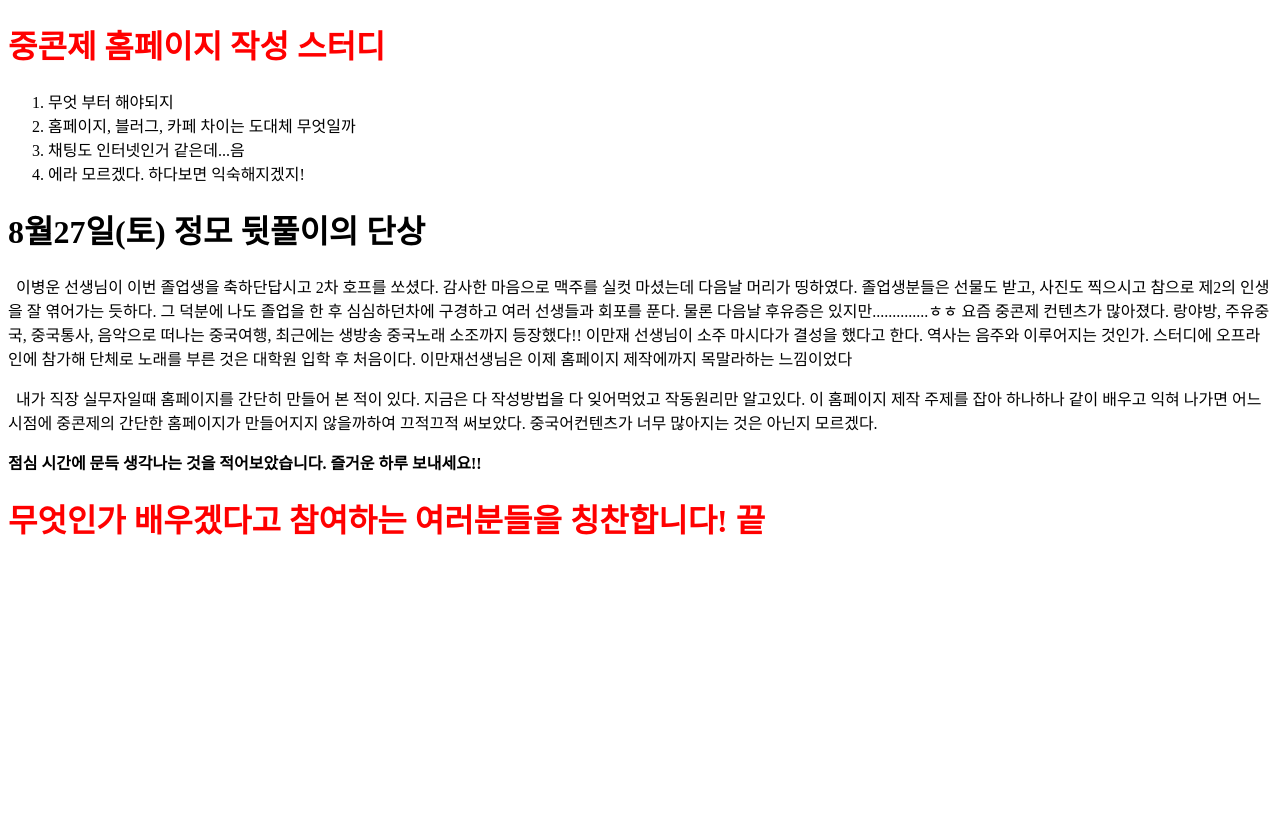
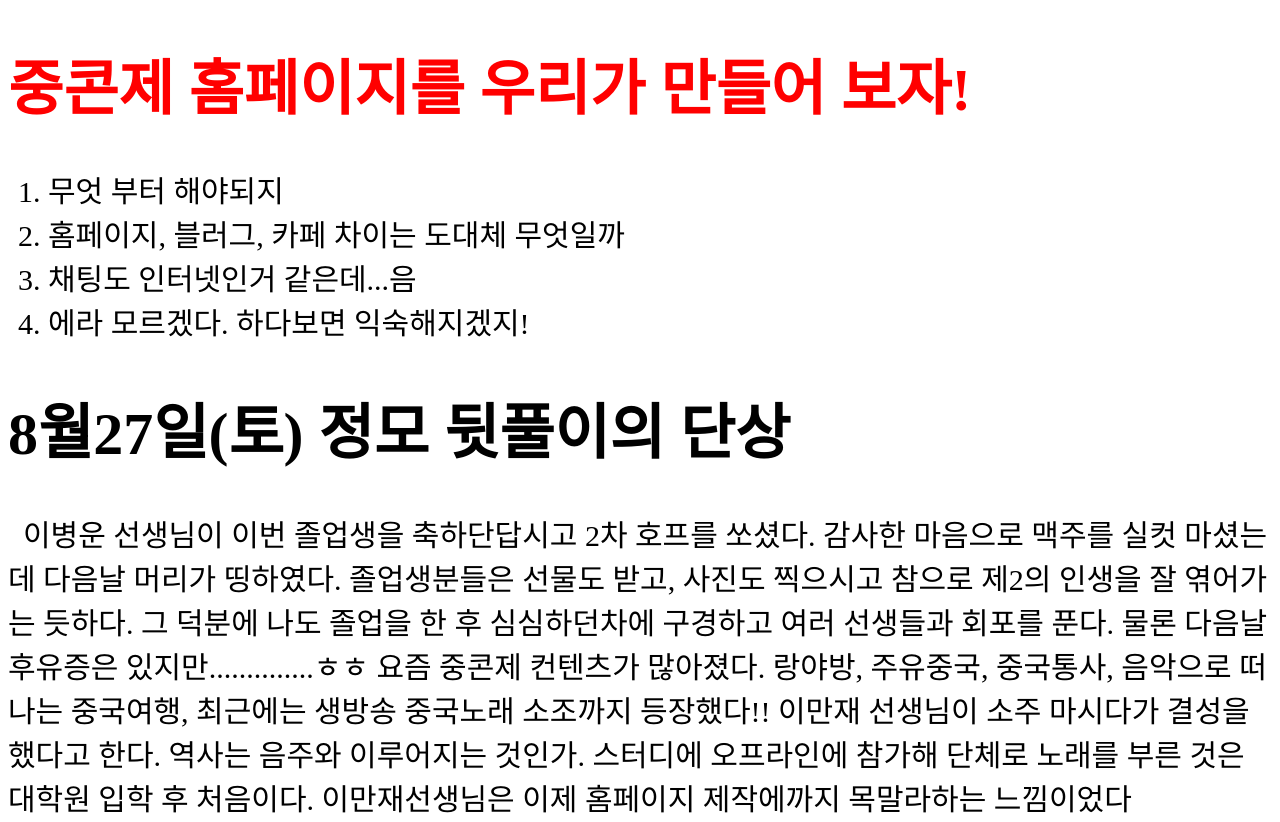
Before and after one commit to ParkWooBeom/ZhongKonJie, a plain HTML site: page index.html in a window 1280 px wide. Shown: the top 822 px of the page. Before the commit the page ends 800 px from the top, so only its background shows below. Drawn offline with Linux system fonts and the light colour scheme.

Commit message:
Update index.html

```diff
--- a/index.html
+++ b/index.html
@@ -3,9 +3,14 @@
 <head>
   <title>중콘제- 홈페이지 스터디</title>
   <meta charset="utf-8">
+  <style>
+    h1 {font-size:60px;}
+    p {font-size:30px;}
+    ol {font-size:30px;}
+  </style>
 </head>
 <body>
-<h1 style="color:red">중콘제 홈페이지 작성 스터디</h1>
+<h1 style="color:red">중콘제 홈페이지를 우리가 만들어 보자!</h1>
 <ol>
   <li>무엇 부터 해야되지</li>
   <li>홈페이지, 블러그, 카페 차이는 도대체 무엇일까</li>
```
